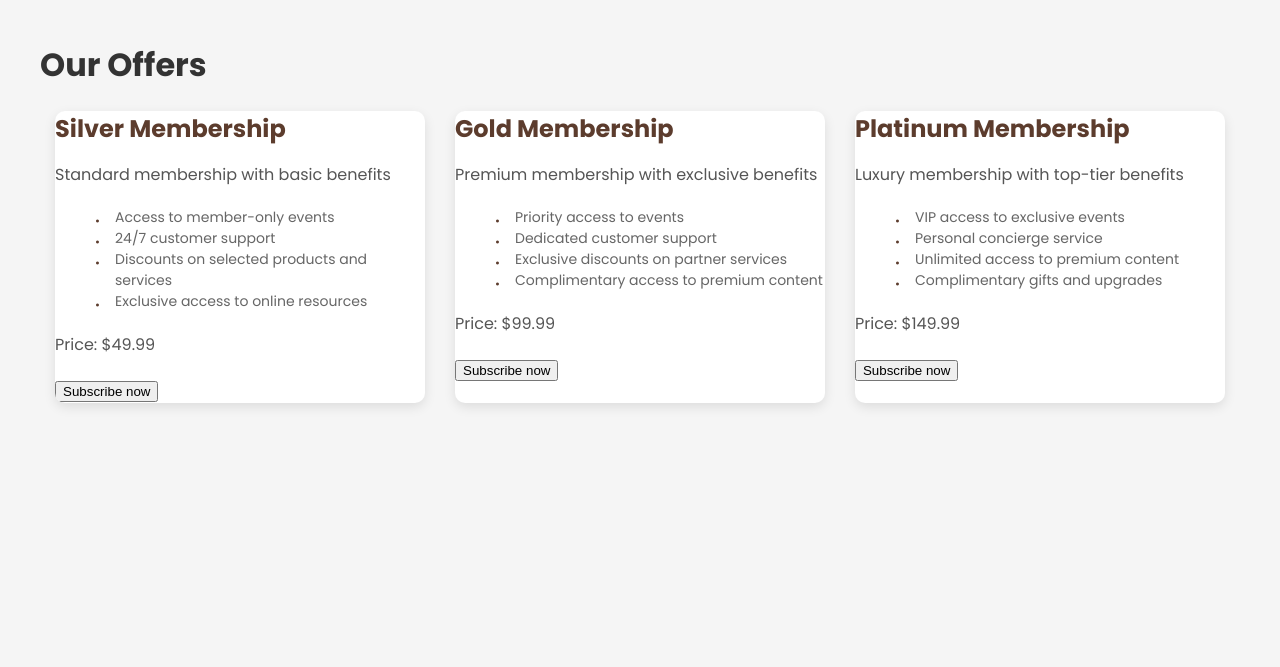
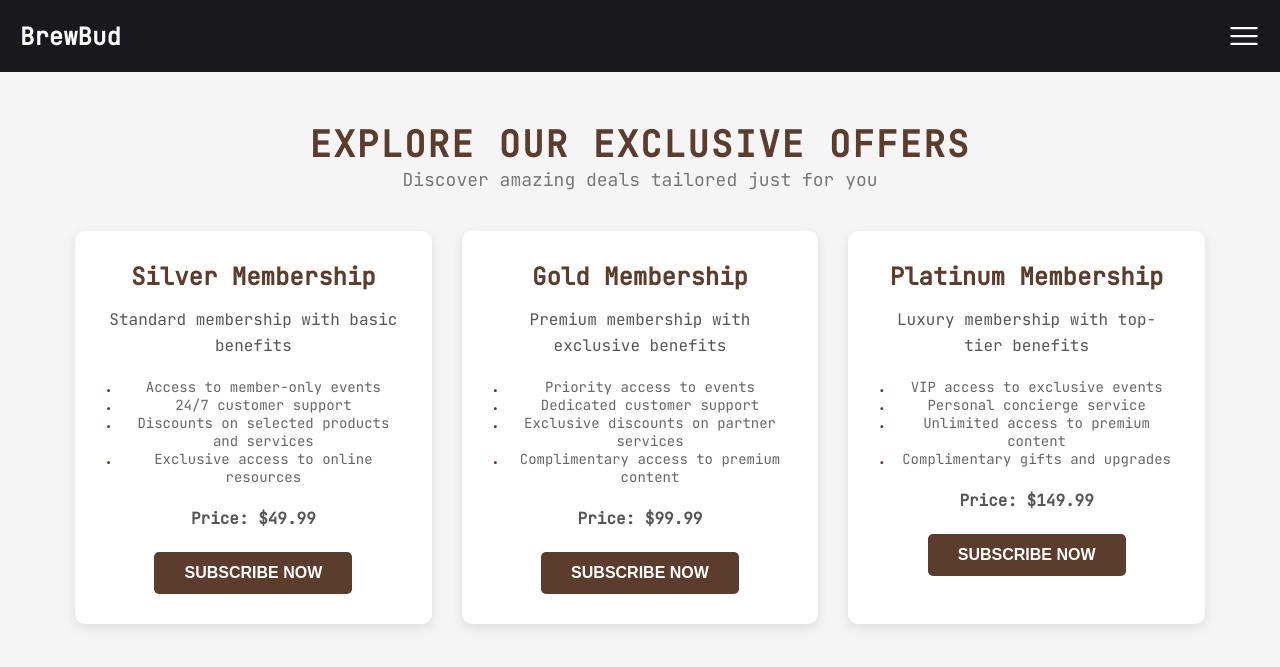
Before and after one commit to ReDxDaGer/BrewBud, a Flask app: page /offers in a window 1280 px wide. Shown: the top 667 px of the page. Run offline with Flask 3, Linux system fonts and the light colour scheme.

Commit message:
Updated Offer and Error page

```diff
--- a/templates/offers.html
+++ b/templates/offers.html
@@ -5,13 +5,32 @@
     <meta name="viewport" content="width=device-width, initial-scale=1.0">
     <title>Offers</title>
     <link rel="stylesheet" href="{{ url_for('static', filename='css/offers.css') }}">
+    <link rel="stylesheet" href="{{ url_for('static', filename='css/navbar.css') }}">
+
 </head>
 <body>
+    <nav class="navbar">
+      <h2>BrewBud</h2>
+      <!-- <input type="text" placeholder="Search" class="navbar-search" /> -->
+    </nav>
+    <button class="navbar-burger" onclick="toggleMenu()"></button>
+    <nav class="menu">
+      <a href="/" style="animation-delay: 0.1s">Home</a>
+      <a href="/" style="animation-delay: 0.3s">Services</a>
+      <a href="/" style="animation-delay: 0.4s">Products</a>
+      <a href="/" style="animation-delay: 0.2s">About</a>
+      <a href="/" style="animation-delay: 0.5s">Contact</a>
+    </nav>
+    <div class="space"></div>
     <div class="container">
-        <h1>Our Offers</h1>
+        <div class="header">
+            <h1>Explore Our Exclusive Offers</h1>
+            <p>Discover amazing deals tailored just for you</p>
+        </div>
         <div class="card-types">
             {% for card in card_types %}
             <div class="card">
+                <div class="card-content">
                     <h2>{{ card.name }}</h2>
                     <p>{{ card.description }}</p>
                     <ul class="benefits">
@@ -19,12 +38,13 @@
                         <li>{{ benefit }}</li>
                         {% endfor %}
                     </ul>
-                <p>Price: ${{ card.price }}</p>
+                    <p class="price">Price: ${{ card.price }}</p>
                     <form action="{{ url_for('subscribe') }}" method="post">
                         <input type="hidden" name="card_name" value="{{ card.name }}">
                         <input type="hidden" name="price" value="{{ card.price }}">
-                    <input type="submit" value="Subscribe now">
+                        <input type="submit" value="Subscribe now" class="subscribe-button">
                     </form>
+                </div>
             </div>
             {% endfor %}
         </div>
```
Also changed, not shown: templates/error.html (+5 -54 lines). Lines whose indentation alone changed are shown as unchanged.
